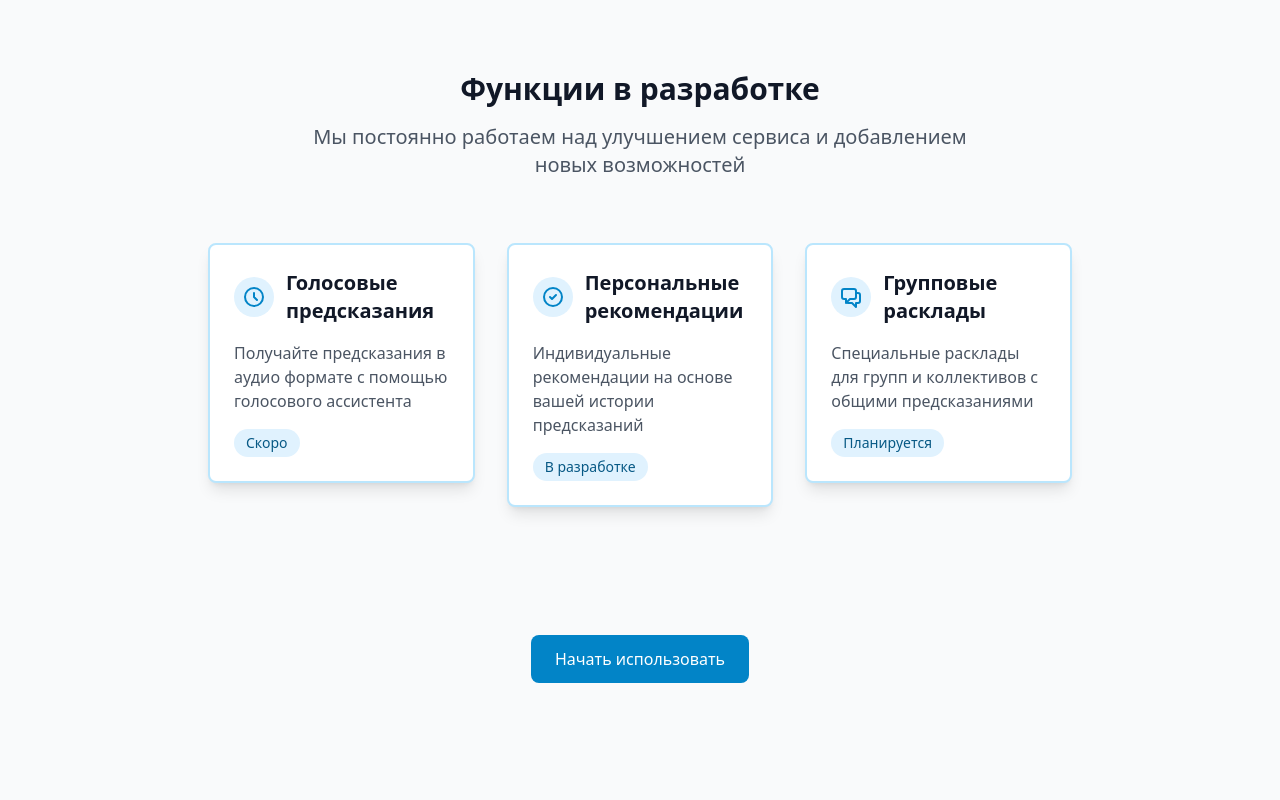
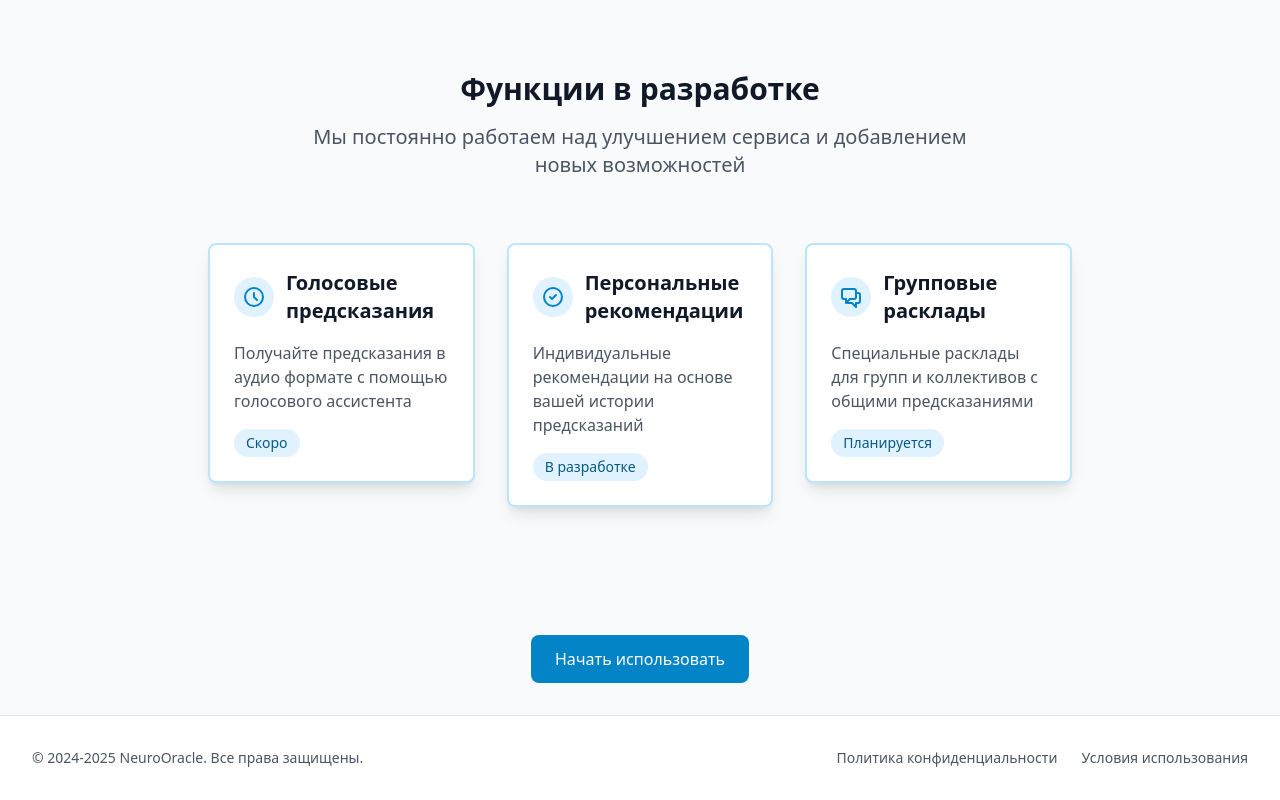
Before and after one commit to lesha358/NeuroOracle, a Next.js app: page /features in a window 1280 px wide. Shown: the part 893-1693 px from the top of the page. Before the commit the page ends 1608 px from the top, so only its background shows below. Built offline with nearby package versions, Linux system fonts and the light colour scheme.

Commit message:
feat: добавлен футер на все страницы

```diff
--- /dev/null
+++ b/components/Footer.tsx
@@ -0,0 +1,31 @@
+import Link from 'next/link';
+
+const Footer = () => {
+  return (
+    <footer className="bg-white dark:bg-gray-800 border-t border-gray-200 dark:border-gray-700">
+      <div className="max-w-7xl mx-auto px-4 sm:px-6 lg:px-8 py-8">
+        <div className="flex flex-col md:flex-row justify-between items-center space-y-4 md:space-y-0">
+          <div className="text-sm text-gray-600 dark:text-gray-400">
+            © 2024-2025 NeuroOracle. Все права защищены.
+          </div>
+          <div className="flex space-x-6">
+            <Link
+              href="/privacy"
+              className="text-sm text-gray-600 dark:text-gray-400 hover:text-primary-600 dark:hover:text-primary-400 transition-colors duration-200"
+            >
+              Политика конфиденциальности
+            </Link>
+            <Link
+              href="/terms"
+              className="text-sm text-gray-600 dark:text-gray-400 hover:text-primary-600 dark:hover:text-primary-400 transition-colors duration-200"
+            >
+              Условия использования
+            </Link>
+          </div>
+        </div>
+      </div>
+    </footer>
+  );
+};
+
+export default Footer;
--- a/pages/_app.tsx
+++ b/pages/_app.tsx
@@ -1,6 +1,7 @@
 import '../styles/globals.css';
 import type { AppProps } from 'next/app';
 import Navbar from '../components/Navbar';
+import Footer from '../components/Footer';
 import Head from 'next/head';
 import { ThemeProvider } from 'next-themes';
 
@@ -12,13 +13,14 @@ function MyApp({ Component, pageProps }: AppProps) {
         <link rel="apple-touch-icon" href="/icons8-звезда-64.png" />
         <meta name="theme-color" content="#4F46E5" />
       </Head>
-      <div className="min-h-screen bg-gray-50 dark:bg-gray-900 transition-colors duration-200">
+      <div className="min-h-screen bg-gray-50 dark:bg-gray-900 transition-colors duration-200 flex flex-col">
         <div className="fixed top-0 left-0 right-0 z-50">
           <Navbar />
         </div>
-        <div className="pt-16">
+        <div className="flex-1 pt-16">
           <Component {...pageProps} />
         </div>
+        <Footer />
       </div>
     </ThemeProvider>
   );
```
